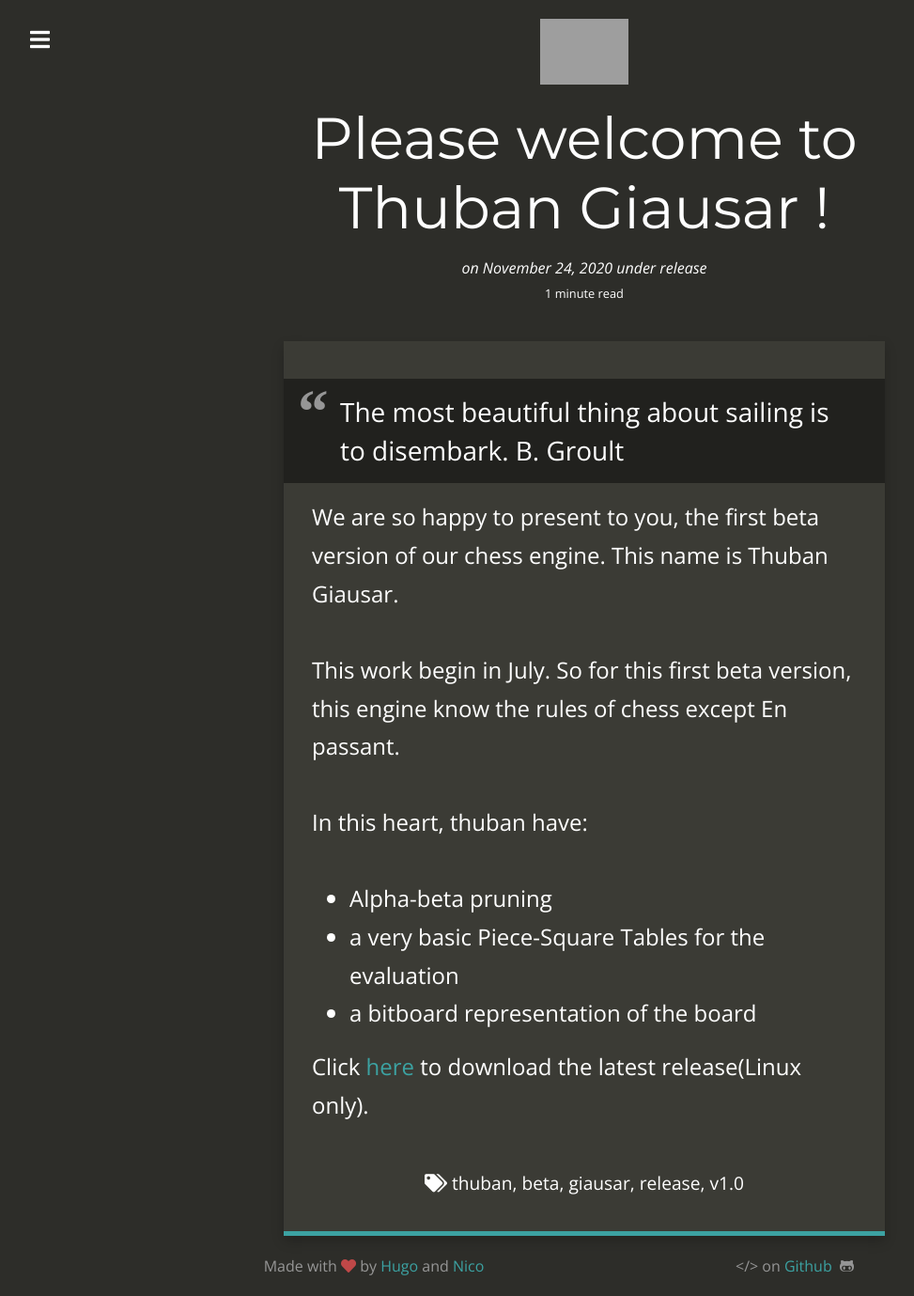
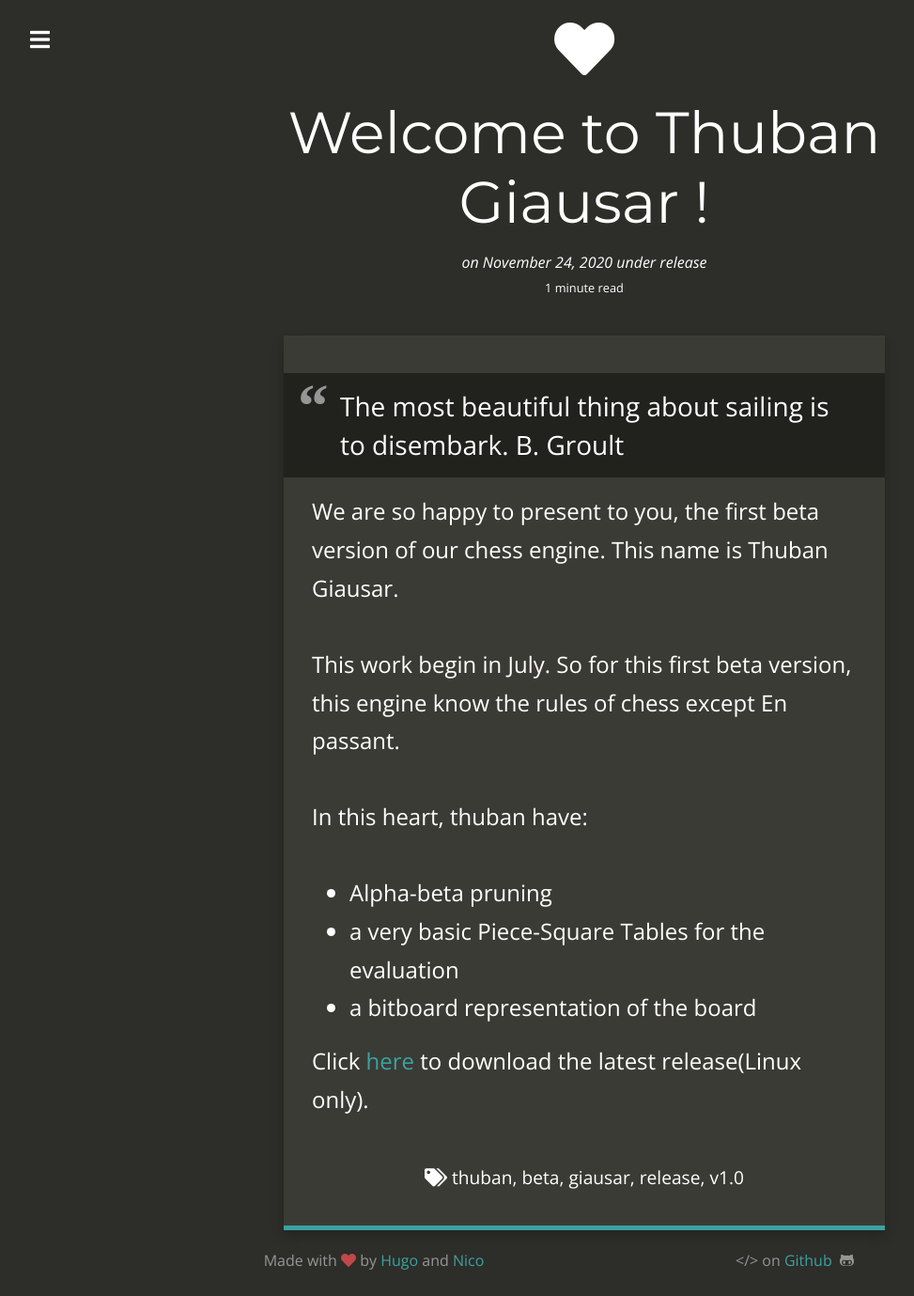
Before and after one commit to thuban-bot/thuban-bot.github.io, a Jekyll site: the page built from _posts/2020-11-24-Giausar.md, in a window 1280 px wide. Shown: the whole page at 94% size, without its empty margins (18-991 px from the left). Built offline with Jekyll 4.4.1, drawn with Linux system fonts in a browser that asks for light colours; nearby versions of some CDN libraries; grey boxes are pictures that could not be loaded.

Commit message:
new logo

```diff
--- a/_config.yml
+++ b/_config.yml
@@ -5,7 +5,7 @@ description: "The French Homemade Chessbot"
 baseurl: ""
 url: "https://thuban-bot.github.io/"
 title_description: "Hello, and welcome to our website. Thuban is a French chess engine developped since August 2020. This is more than an another clone of famous chessbots. We developped this AI from scratch, and that's really satisfying. Thanks for joining us !"
-title_image: "/img/constellationDragon.jpg"
+title_image: "/img/constellationDragon.png"
 google_analytics:
 disqus_account:
 github_repository: https://github.com/thuban-bot/thuban-bot.github.io
--- a/_posts/2020-11-24-Giausar.md
+++ b/_posts/2020-11-24-Giausar.md
@@ -1,10 +1,10 @@
 ---
 layout:     post
-title:      Please welcome to Thuban Giausar !
+title:      Welcome to Thuban Giausar !
 date:       2020-11-24 17:17:17
 summary:    First Release !
 categories: release
-thumbnail: jekyll
+thumbnail: heart
 tags:
  - thuban
  - beta
```
